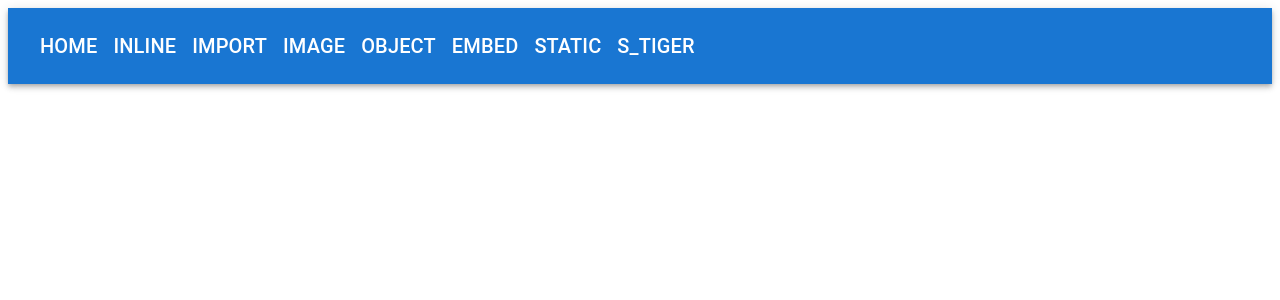
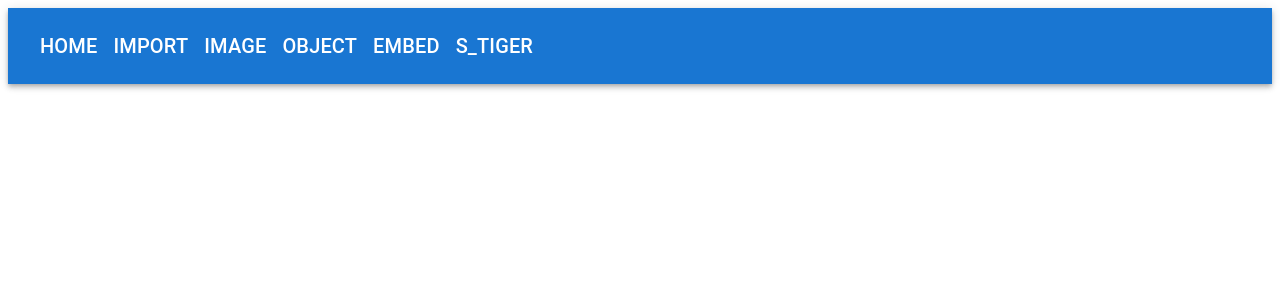
Before and after one commit to wassfila/next-svg-vercel, a Next.js app: page /import_static in a window 1280 px wide. Shown: the top 300 px of the page. Built offline with nearby package versions, Linux system fonts and the light colour scheme.

Commit message:
removed unused

```diff
--- a/components/Nav.js
+++ b/components/Nav.js
@@ -7,12 +7,10 @@ import Link from 'next/link'
 
 const pages = [
     {'name':'home'    ,'href':''},
-    {'name':'inline'    ,'href':'inline'},
     {'name':'import'    ,'href':'import'},
     {'name':'image'    ,'href':'image'},
     {'name':'object'    ,'href':'object'},
     {'name':'embed'    ,'href':'embed'},
-    {'name':'static'    ,'href':'import_static'},
     //{'name':'fitted'    ,'href':'panzoom/fitted'},
     //{'name':'boxed'     ,'href':'panzoom/boxed'},
     //{'name':'panzoom'   ,'href':'panzoom/panzoom'},
--- a/pages/embed.js
+++ b/pages/embed.js
@@ -9,7 +9,7 @@ export default function PanZoom() {
   return (
     <>
       <Head>
-      <title>Pan Zoom</title>
+      <title>Embed</title>
       <link rel="icon" href="/favicon.ico" />
       </Head>
       {svg_list.map((file,index)=>
```
